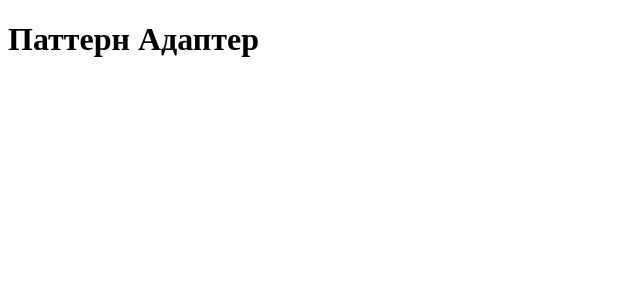
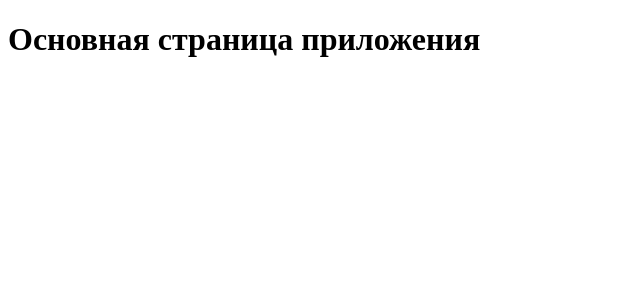
Before and after one commit to kazbekbet/patterns, a React (Create React App) app: page / in a window 1280 px wide. Before the commit this address led to /adapter. Shown: the top 300 px of the page, without its empty margins (0-640 px from the left). Built offline with nearby package versions, Linux system fonts and the light colour scheme.

Commit message:
Заготовка главной страницы

```diff
--- /dev/null
+++ b/src/Modules/Main/view/index.tsx
@@ -0,0 +1,7 @@
+import React from 'react';
+
+const MainPage = () => {
+    return <h1>Основная страница приложения</h1>;
+};
+
+export default MainPage;
--- a/src/Router/Routing.tsx
+++ b/src/Router/Routing.tsx
@@ -1,7 +1,7 @@
 import React, { Suspense } from 'react';
 import { BrowserRouter as Router, Redirect, Route, Switch } from 'react-router-dom';
 import * as PATH from './paths';
-import { AdapterComponent } from './lazyImports';
+import * as lazy from './lazyImports';
 import { SpinnerDefault } from '../Common/Components/Spinners/SpinnerDefault';
 
 /**
@@ -11,10 +11,9 @@ export const Routing = () => (
     <Suspense fallback={<SpinnerDefault />}>
         <Router>
             <Switch>
-                <Route path={PATH.ADAPTER}>
-                    <AdapterComponent />
-                </Route>
-                <Redirect to={PATH.ADAPTER} />
+                <Route path={PATH.MAIN_PAGE} component={lazy.MainComponent} exact />
+                <Route path={PATH.ADAPTER} component={lazy.AdapterComponent} exact />
+                <Redirect to={PATH.MAIN_PAGE} />
             </Switch>
         </Router>
     </Suspense>
--- a/src/Router/lazyImports.ts
+++ b/src/Router/lazyImports.ts
@@ -3,4 +3,5 @@ import { lazy } from 'react';
 /**
  * Динамические импорты для разделения кода на бандлы.
  * */
+export const MainComponent = lazy(() => import('../Modules/Main/view/index'));
 export const AdapterComponent = lazy(() => import('../Modules/Adapter/view/AdapterPage'));
--- a/src/Router/paths.ts
+++ b/src/Router/paths.ts
@@ -1,3 +1,7 @@
-export const ADAPTER = '/adapter'
-export const BRIDGE = '/bridge'
-export const COMPOSITE = '/composite'
+/**
+ * Пути роутинга приложения.
+ * */
+export const MAIN_PAGE = '/';
+export const ADAPTER = '/adapter';
+export const BRIDGE = '/bridge';
+export const COMPOSITE = '/composite';
```
